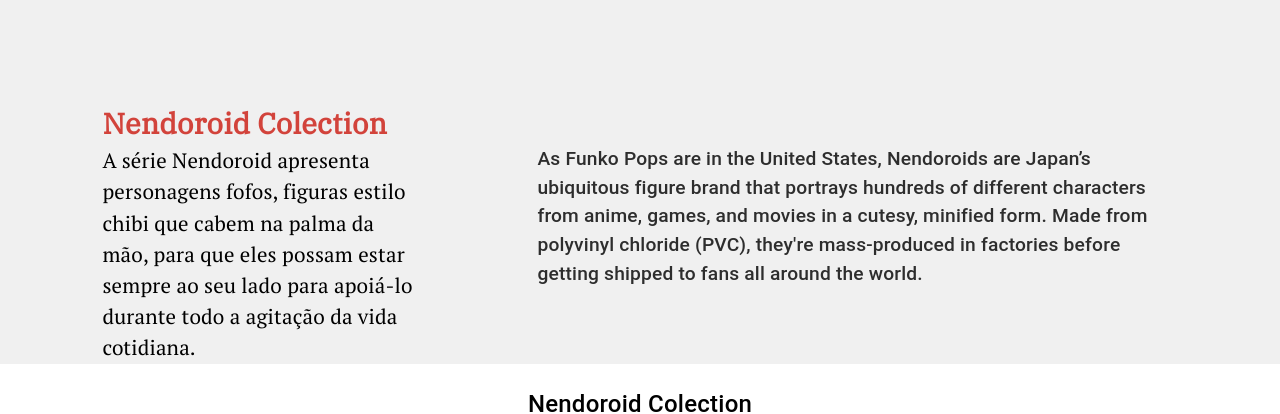
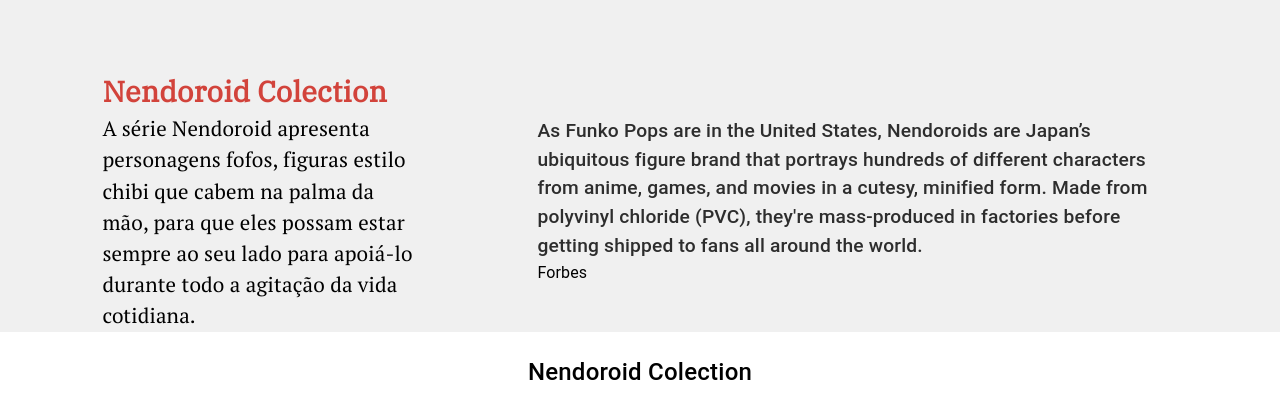
Before and after one commit to otavioaraujo08/nendoroid-colection, a React (Create React App) app: page / in a window 1280 px wide. Shown: the part 810-1224 px from the top of the page. Built offline with nearby package versions, Linux system fonts and the light colour scheme.

Commit message:
feat: update development box

```diff
--- a/src/pages/Home/Development/Index.tsx
+++ b/src/pages/Home/Development/Index.tsx
@@ -6,7 +6,7 @@
 
   return (
     <Box className={classes.development}>
-      <Box className={classes.developmentText}>
+      <Box className={classes.developmentTextBox}>
         <Typography className={classes.title}>Nendoroid Colection</Typography>
         <Typography className={classes.subTitle}>
           A série Nendoroid apresenta personagens fofos, figuras estilo chibi
@@ -15,7 +15,7 @@
         </Typography>
       </Box>
 
-      <Box>
+      <Box className={classes.opnionBox}>
         <Typography className={classes.opnions}>
           As Funko Pops are in the United States, Nendoroids are Japan’s
           ubiquitous figure brand that portrays hundreds of different characters
@@ -23,6 +23,7 @@
           polyvinyl chloride (PVC), they're mass-produced in factories before
           getting shipped to fans all around the world.
         </Typography>
+        <Typography className={classes.opnionAuthor}>Forbes</Typography>
       </Box>
     </Box>
   );
```
